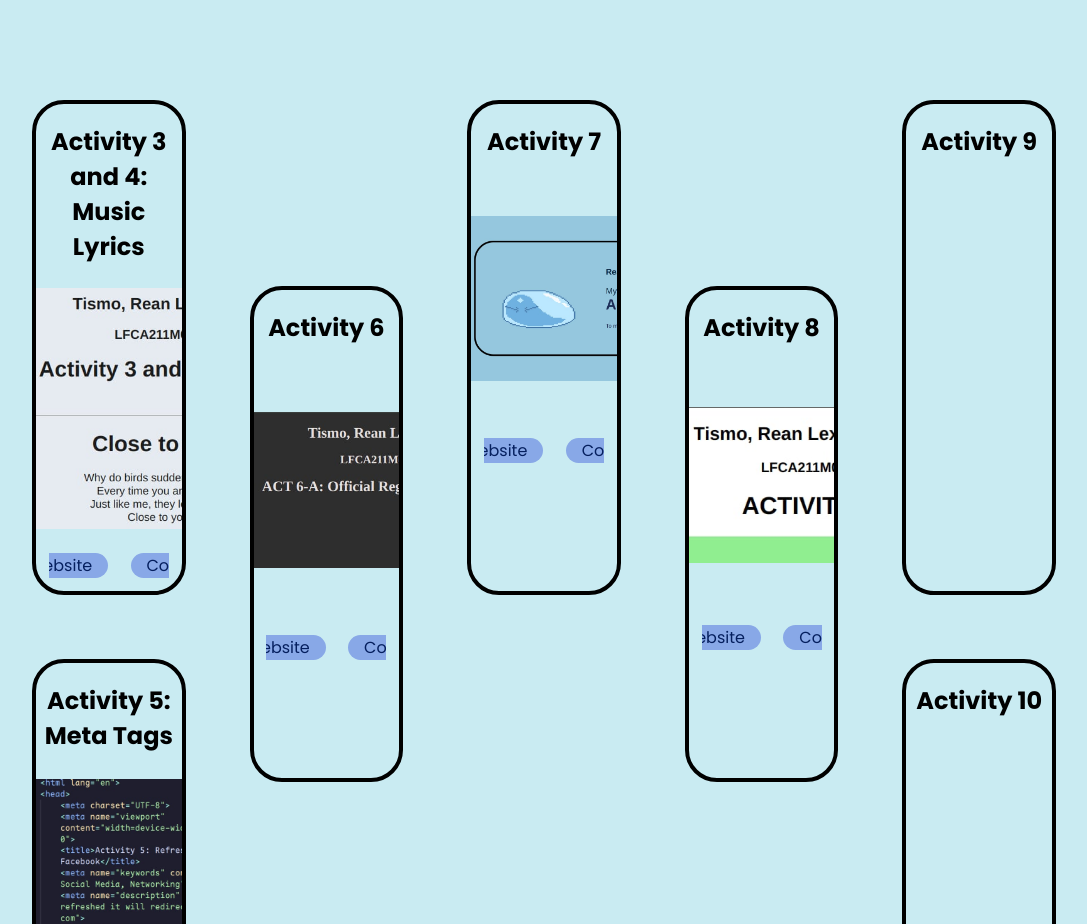
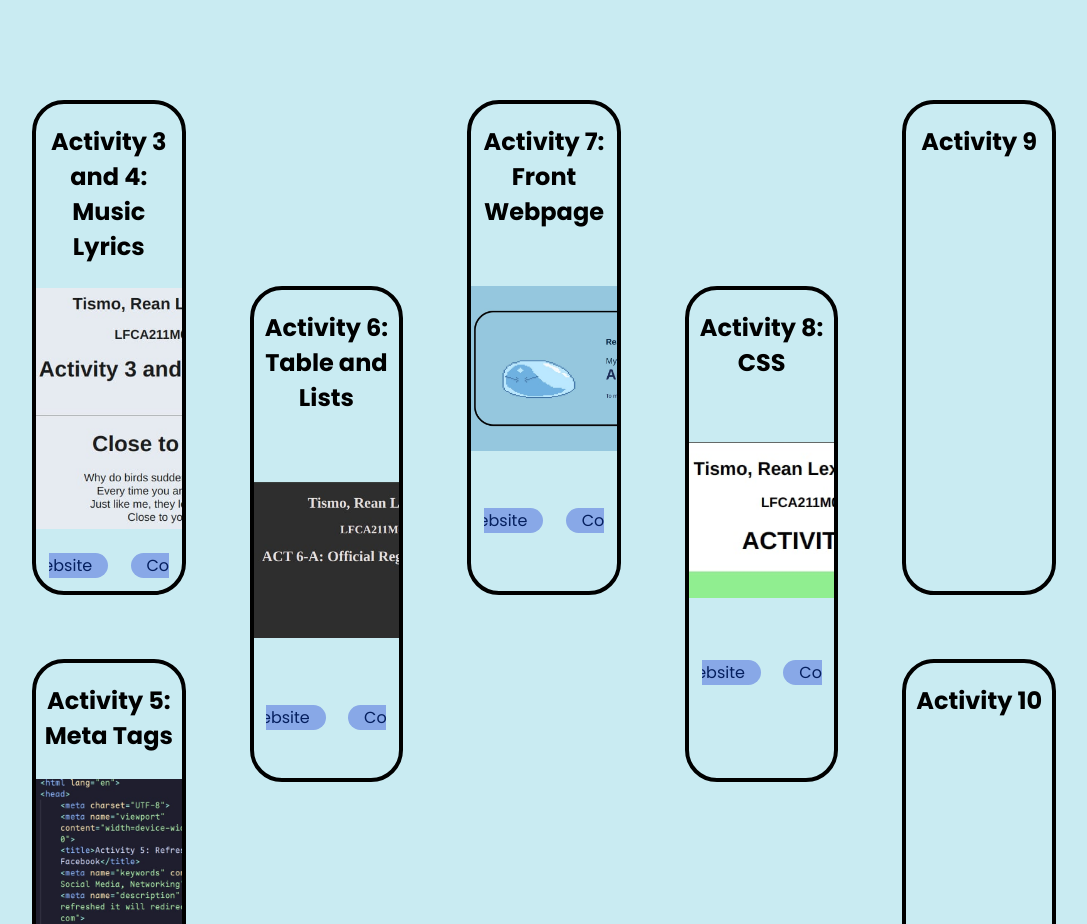
Before and after one commit to kaneshirojangg/HTML-LESSON, a plain HTML site: page aLanding.html in a window 1280 px wide. Shown: the part 1060-1984 px from the top of the page, without its empty margins (96-1183 px from the left). Drawn offline with Linux system fonts and the light colour scheme.

Commit message:
Added Title for activities

```diff
--- a/aLanding.html
+++ b/aLanding.html
@@ -47,7 +47,7 @@
                 </div>
                 <div class="div2">
                     <center>
-                        <h2>Activity 6</h2>
+                        <h2>Activity 6: Table and Lists</h2>
                         <img src="photos/act6.jpeg" width="250" height="250">
                         <div class="btns">
                             <a href="ACT6.html" target="_blank">Website</a> <br>
@@ -57,7 +57,7 @@
                 </div>
                 <div class="div3">
                     <center>
-                        <h2>Activity 7</h2>
+                        <h2>Activity 7: Front Webpage</h2>
                         <img src="photos/act7.jpeg" width="240" height="240">
                         <div class="btns">
                             <a href="ACT7.html" target="_blank">Website</a> <br>
@@ -67,7 +67,7 @@
                 </div>
                 <div class="div4">
                     <center>
-                        <h2>Activity 8</h2>
+                        <h2>Activity 8: CSS</h2>
                         <img src="photos/ACT8.jpeg" width="240" height="240">
                         <div class="btns">
                             <a href="ACT8.html" target="_blank">Website</a> <br>
```
